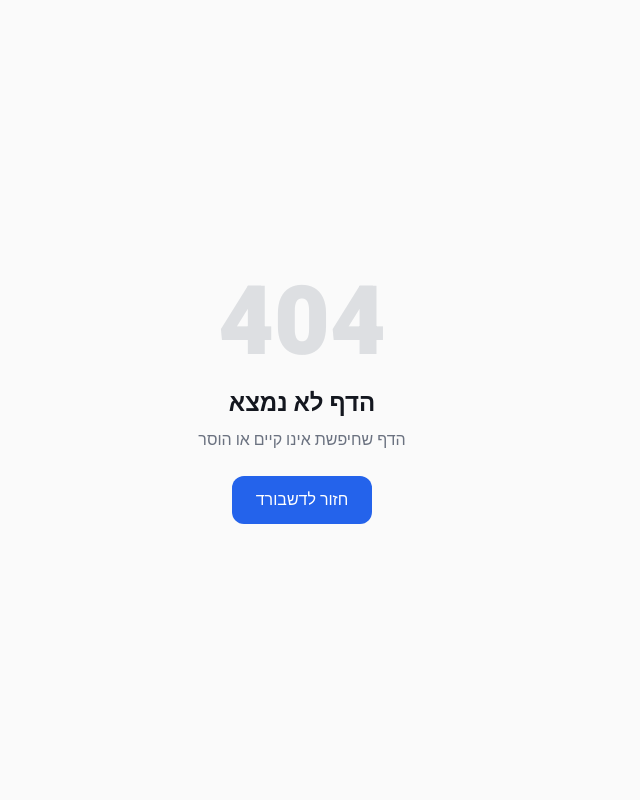
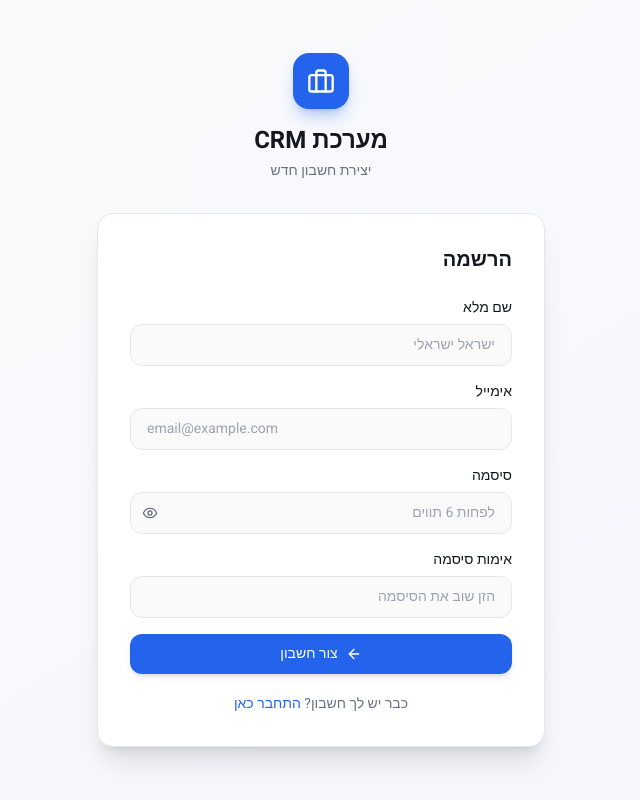
Before and after one commit to relaf6-glitch/crm, a Next.js app: page /register in a window 1280 px wide. Before the commit this address had no page. Shown: the whole page, without its empty margins (436-1076 px from the left). Built offline with nearby package versions, Linux system fonts and the light colour scheme.

Commit message:
Create page.tsx

```diff
--- /dev/null
+++ b/app/(auth)/register/page.tsx
@@ -0,0 +1,163 @@
+'use client'
+
+import { useState } from 'react'
+import { useRouter } from 'next/navigation'
+import { useForm } from 'react-hook-form'
+import { zodResolver } from '@hookform/resolvers/zod'
+import { z } from 'zod'
+import { toast } from 'sonner'
+import { Eye, EyeOff, Briefcase, ArrowLeft } from 'lucide-react'
+import { cn } from '@/lib/utils'
+import Link from 'next/link'
+
+const schema = z.object({
+  name: z.string().min(2, 'שם חובה'),
+  email: z.string().email('אימייל לא תקין'),
+  password: z.string().min(6, 'סיסמה חייבת להכיל לפחות 6 תווים'),
+  confirmPassword: z.string(),
+}).refine(data => data.password === data.confirmPassword, {
+  message: 'הסיסמאות אינן תואמות',
+  path: ['confirmPassword'],
+})
+
+type FormData = z.infer<typeof schema>
+
+export default function RegisterPage() {
+  const router = useRouter()
+  const [showPassword, setShowPassword] = useState(false)
+  const [loading, setLoading] = useState(false)
+
+  const { register, handleSubmit, formState: { errors } } = useForm<FormData>({
+    resolver: zodResolver(schema),
+  })
+
+  const onSubmit = async (data: FormData) => {
+    setLoading(true)
+    try {
+      const res = await fetch('/api/register', {
+        method: 'POST',
+        headers: { 'Content-Type': 'application/json' },
+        body: JSON.stringify({
+          name: data.name,
+          email: data.email,
+          password: data.password,
+        }),
+      })
+      if (!res.ok) {
+        const err = await res.json()
+        throw new Error(err.message)
+      }
+      toast.success('החשבון נוצר בהצלחה! אפשר להתחבר.')
+      router.push('/login')
+    } catch (e: any) {
+      toast.error(e.message || 'שגיאה ביצירת חשבון')
+    } finally {
+      setLoading(false)
+    }
+  }
+
+  return (
+    <div className="min-h-screen bg-gradient-to-br from-slate-50 via-blue-50/30 to-indigo-50/50 flex items-center justify-center p-4">
+      <div className="w-full max-w-md">
+        <div className="text-center mb-8">
+          <div className="inline-flex items-center justify-center w-14 h-14 bg-primary rounded-2xl shadow-lg shadow-primary/30 mb-4">
+            <Briefcase className="w-7 h-7 text-white" />
+          </div>
+          <h1 className="text-2xl font-bold">מערכת CRM</h1>
+          <p className="text-muted-foreground text-sm mt-1">יצירת חשבון חדש</p>
+        </div>
+
+        <div className="bg-card border rounded-2xl shadow-xl p-8">
+          <h2 className="text-xl font-semibold mb-6">הרשמה</h2>
+
+          <form onSubmit={handleSubmit(onSubmit)} className="space-y-4">
+            <div>
+              <label className="block text-sm font-medium mb-1.5">שם מלא</label>
+              <input
+                {...register('name')}
+                placeholder="ישראל ישראלי"
+                className={cn(
+                  'w-full px-4 py-2.5 rounded-xl border bg-background text-sm transition-all focus:outline-none focus:ring-2 focus:ring-primary/30',
+                  errors.name && 'border-destructive'
+                )}
+              />
+              {errors.name && <p className="text-destructive text-xs mt-1">{errors.name.message}</p>}
+            </div>
+
+            <div>
+              <label className="block text-sm font-medium mb-1.5">אימייל</label>
+              <input
+                {...register('email')}
+                type="email"
+                dir="ltr"
+                placeholder="email@example.com"
+                className={cn(
+                  'w-full px-4 py-2.5 rounded-xl border bg-background text-sm transition-all focus:outline-none focus:ring-2 focus:ring-primary/30',
+                  errors.email && 'border-destructive'
+                )}
+              />
+              {errors.email && <p className="text-destructive text-xs mt-1">{errors.email.message}</p>}
+            </div>
+
+            <div>
+              <label className="block text-sm font-medium mb-1.5">סיסמה</label>
+              <div className="relative">
+                <input
+                  {...register('password')}
+                  type={showPassword ? 'text' : 'password'}
+                  placeholder="לפחות 6 תווים"
+                  className={cn(
+                    'w-full px-4 py-2.5 rounded-xl border bg-background text-sm transition-all focus:outline-none focus:ring-2 focus:ring-primary/30 pe-10',
+                    errors.password && 'border-destructive'
+                  )}
+                />
+                <button type="button" onClick={() => setShowPassword(!showPassword)} className="absolute inset-y-0 end-3 flex items-center text-muted-foreground">
+                  {showPassword ? <EyeOff className="w-4 h-4" /> : <Eye className="w-4 h-4" />}
+                </button>
+              </div>
+              {errors.password && <p className="text-destructive text-xs mt-1">{errors.password.message}</p>}
+            </div>
+
+            <div>
+              <label className="block text-sm font-medium mb-1.5">אימות סיסמה</label>
+              <input
+                {...register('confirmPassword')}
+                type="password"
+                placeholder="הזן שוב את הסיסמה"
+                className={cn(
+                  'w-full px-4 py-2.5 rounded-xl border bg-background text-sm transition-all focus:outline-none focus:ring-2 focus:ring-primary/30',
+                  errors.confirmPassword && 'border-destructive'
+                )}
+              />
+              {errors.confirmPassword && <p className="text-destructive text-xs mt-1">{errors.confirmPassword.message}</p>}
+            </div>
+
+            <button
+              type="submit"
+              disabled={loading}
+              className="w-full py-2.5 px-4 rounded-xl font-medium text-sm bg-primary text-primary-foreground hover:bg-primary/90 shadow-md disabled:opacity-60 flex items-center justify-center gap-2"
+            >
+              {loading ? (
+                <div className="w-4 h-4 border-2 border-white/30 border-t-white rounded-full animate-spin" />
+              ) : (
+                <>
+                  <ArrowLeft className="w-4 h-4" />
+                  צור חשבון
+                </>
+              )}
+            </button>
+          </form>
+
+          <div className="mt-5 text-center">
+            <p className="text-sm text-muted-foreground">
+              כבר יש לך חשבון?{' '}
+              <Link href="/login" className="text-primary hover:underline font-medium">
+                התחבר כאן
+              </Link>
+            </p>
+          </div>
+        </div>
+      </div>
+    </div>
+  )
+}
```
